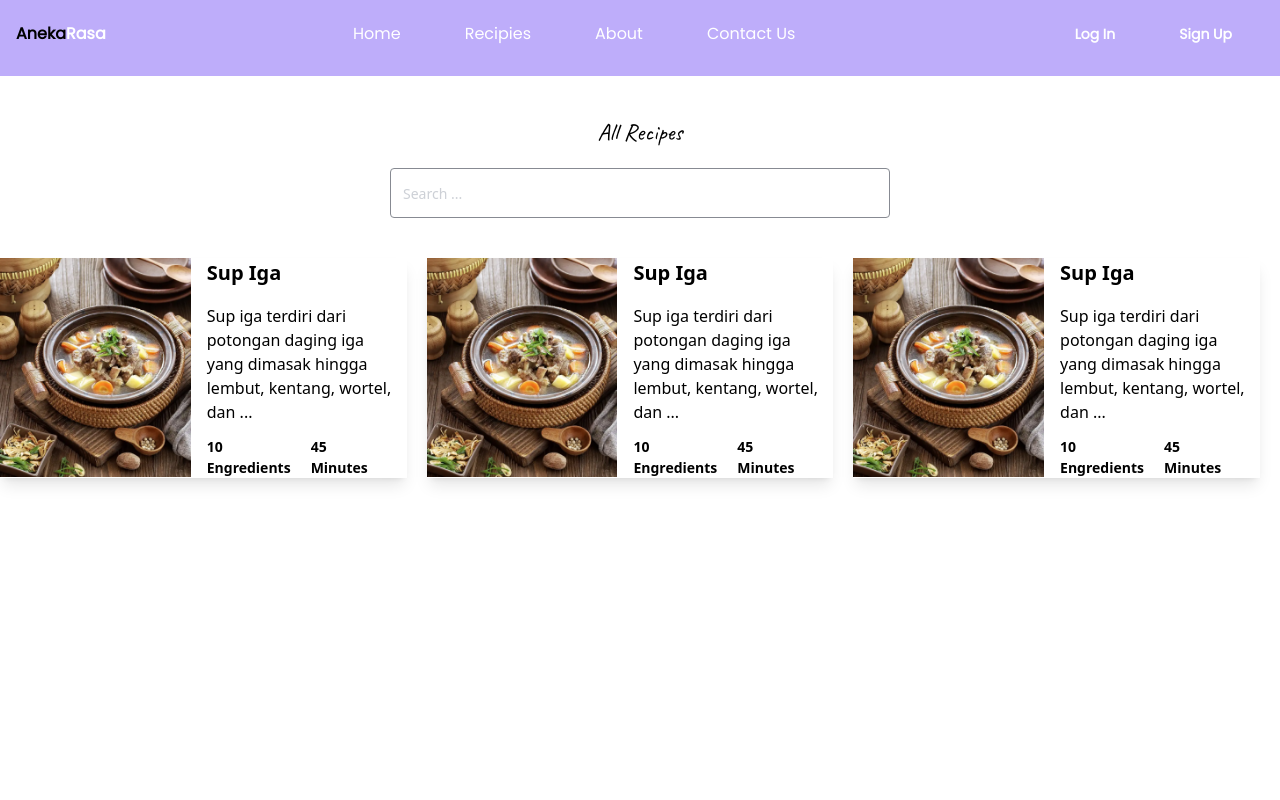
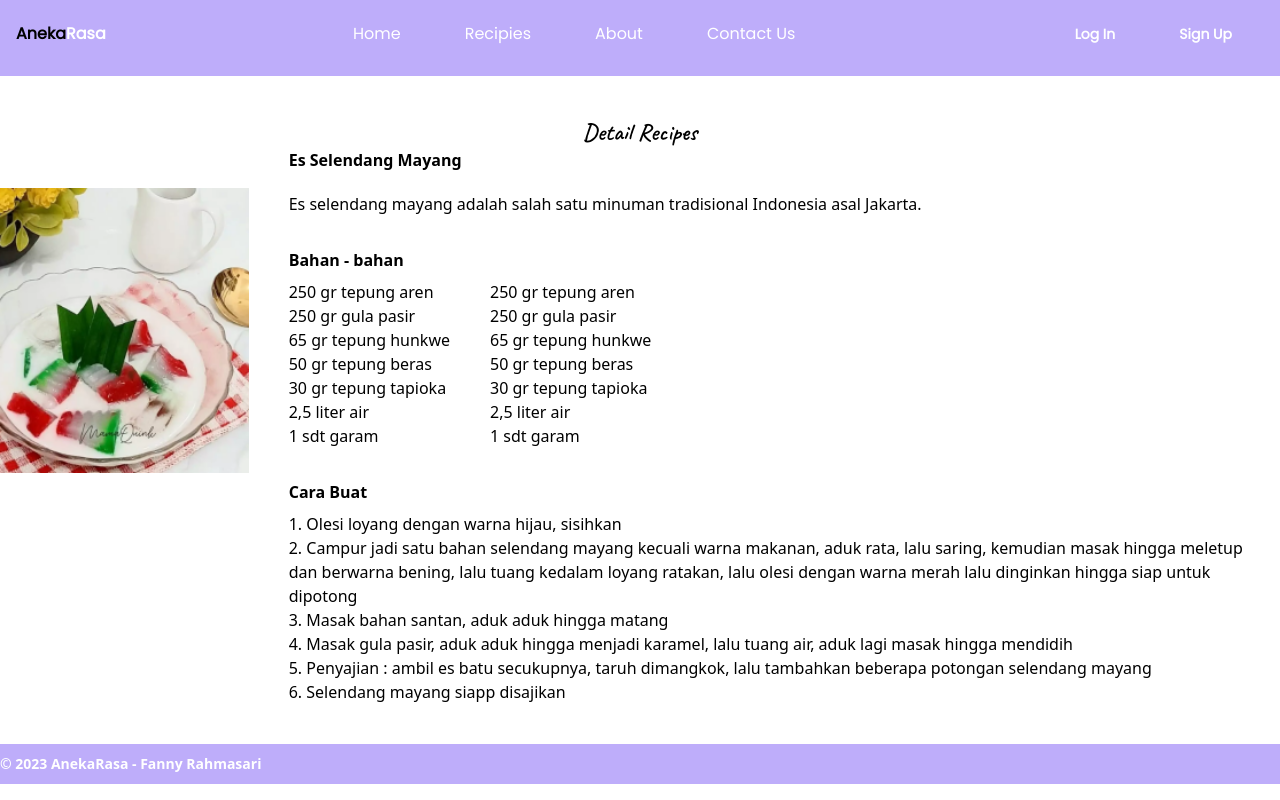
Before and after one commit to fannyrahmasari/web_resep_makanan, a React (Vite) app: page / in a window 1280 px wide. Built offline with nearby package versions, Linux system fonts and the light colour scheme.

Commit message:
feat : menambahkan detail resep

```diff
--- a/src/components/Card.jsx
+++ b/src/components/Card.jsx
@@ -4,11 +4,11 @@ const  Card = (props) => {
     return(
         <div className="flex gap-4 w-[300px] lg:w-[500px] lg:mr-5 shadow-lg mt-10">
             <div>
-                <img src={image} alt="" className="w-[300px] lg:w-[700px]"/>
+                <img src={image} alt="" className="w-[300px] lg:w-[500px]"/>
             </div>
             <div className="mr-2">
-                <h1 className="font-semibold text-[12px] lg:text-[20px]">{judul}</h1>
-                <p className="text-[9px] lg:text-[16px] mt-4 lg:h-28">{content}</p>
+                <h1 className="font-semibold text-[12px] lg:text-[18px]">{judul}</h1>
+                <p className="text-[9px] lg:text-[14px] mt-4 lg:h-32">{content}</p>
                 <div className="flex mt-5">
                     <p className="mr-5 font-semibold text-[12px] lg:text-[14px]">10 <br /> Engredients </p>
                     <p className="font-semibold text-[12px] lg:text-[14px]">45 <br /> Minutes </p>
--- /dev/null
+++ b/src/components/Footer.jsx
@@ -0,0 +1,13 @@
+const Footer = () => {
+    return(
+        <div>
+            <div className="bg-ungu h-10 flex justify-center items-center">
+                <div className="container mx-auto">
+                    <p className="text-white font-semibold text-sm">&copy; 2023 AnekaRasa - Fanny Rahmasari</p>
+                </div>
+            </div>
+        </div>
+    )
+}
+
+export default Footer
--- a/src/pages/allRecipe.jsx
+++ b/src/pages/allRecipe.jsx
@@ -2,6 +2,7 @@ import Card from "../components/Card"
 import Navbar from "../components/Navbar"
 import InputForm from "../components/input/Index"
 import card2 from "../assets/img/card-2.png"
+import Footer from "../components/Footer"
 
 const AllRecipe = () => {
     return(
@@ -19,11 +20,16 @@ const AllRecipe = () => {
                 </div>
             </div>
 
-            <div className="container mx-auto flex flex-col lg:flex-row md: flex-row justify-normal items-center">
+            <div className="flex flex-col lg:flex-row md:flex-row justify-center items-center flex-wrap mb-12">
+                <Card image={card2} judul="Sup Iga" content="Sup iga terdiri dari potongan daging iga yang dimasak hingga lembut, kentang, wortel, dan ..." />
+                <Card image={card2} judul="Sup Iga" content="Sup iga terdiri dari potongan daging iga yang dimasak hingga lembut, kentang, wortel, dan ..." />
+                <Card image={card2} judul="Sup Iga" content="Sup iga terdiri dari potongan daging iga yang dimasak hingga lembut, kentang, wortel, dan ..." />
                 <Card image={card2} judul="Sup Iga" content="Sup iga terdiri dari potongan daging iga yang dimasak hingga lembut, kentang, wortel, dan ..." />
                 <Card image={card2} judul="Sup Iga" content="Sup iga terdiri dari potongan daging iga yang dimasak hingga lembut, kentang, wortel, dan ..." />
                 <Card image={card2} judul="Sup Iga" content="Sup iga terdiri dari potongan daging iga yang dimasak hingga lembut, kentang, wortel, dan ..." />
             </div>
+
+            <Footer />
         </div>
     )
 }
--- a/src/pages/detailRecipes.jsx
+++ b/src/pages/detailRecipes.jsx
@@ -1,7 +1,67 @@
+import Navbar from "../components/Navbar"
+import card1 from "../assets/img/card-1.png"
+import Footer from "../components/Footer"
+
 const DetailRecipes = () => {
     return(
         <div>
+           <div className="bg-ungu">
+                <Navbar />
+            </div>
+            <h1 className="text-center font-caveat text-2xl font-semibold mt-10">Detail Recipes</h1>
+            <div className="container mx-auto flex">
+                <div className="flex flex-col lg:flex-row md:flex-row">
+                    <div className="mx-auto mt-10 mb-10">
+                        <img src={card1} alt="" className="lg:w-[500px] md:w-[400px]" />
+                    </div>
+                    <div className="lg:ml-10 ml-5 mr-5">
+                        <h2 className="font-semibold">Es Selendang Mayang</h2>
 
+                        <p className="mt-5">Es selendang mayang adalah salah satu minuman tradisional Indonesia asal Jakarta. </p>
+
+                        <div>
+                            <h3 className="mt-8 mb-2 font-semibold">Bahan - bahan</h3>
+                            <div className="flex">
+                                <ul>
+                                    <li>250 gr tepung aren</li>
+                                    <li>250 gr gula pasir</li>
+                                    <li>65 gr tepung hunkwe</li>
+                                    <li>50 gr tepung beras</li>
+                                    <li>30 gr tepung tapioka</li>
+                                    <li>2,5 liter air</li>
+                                    <li>1 sdt garam</li>
+                                </ul>
+                                <div className="ml-10">
+                                    <ul>
+                                        <li>250 gr tepung aren</li>
+                                        <li>250 gr gula pasir</li>
+                                        <li>65 gr tepung hunkwe</li>
+                                        <li>50 gr tepung beras</li>
+                                        <li>30 gr tepung tapioka</li>
+                                        <li>2,5 liter air</li>
+                                        <li>1 sdt garam</li>
+                                    </ul>
+                                </div>
+                            </div>
+
+                            <h3 className="mt-8 mb-2 font-semibold">Cara Buat</h3>
+
+                            <div className="flex mb-10">
+                                    <ol>
+                                        <li>1. Olesi loyang dengan warna hijau, sisihkan</li>
+                                        <li>2. Campur jadi satu bahan selendang mayang kecuali warna makanan, aduk rata, lalu saring, kemudian masak hingga meletup dan berwarna bening, lalu tuang kedalam loyang ratakan, lalu olesi dengan warna merah lalu dinginkan hingga siap untuk dipotong</li>
+                                        <li>3. Masak bahan santan, aduk aduk hingga matang</li>
+                                        <li>4. Masak gula pasir, aduk aduk hingga menjadi karamel, lalu tuang air, aduk lagi masak hingga mendidih</li>
+                                        <li>5. Penyajian : ambil es batu secukupnya, taruh dimangkok, lalu tambahkan beberapa potongan selendang mayang</li>
+                                        <li>6. Selendang mayang siapp disajikan</li>
+                                    </ol>
+                            </div>
+                        </div>
+                    </div>
+                </div>
+            </div>
+
+            <Footer />
         </div>
     )
 }
--- a/src/pages/landingPages.jsx
+++ b/src/pages/landingPages.jsx
@@ -8,6 +8,7 @@ import about from "../assets/img/about.png"
 import contact from "../assets/img/contact.png"
 import { Fragment } from "react"
 import InputForm from "../components/input/Index"
+import Footer from "../components/Footer"
 const LandingPages = () => {
     return(
     <Fragment>
@@ -108,11 +109,7 @@ const LandingPages = () => {
             </div>
 
             {/* Footer */}
-            <div className="bg-ungu h-10 flex justify-center items-center">
-                <div className="container mx-auto">
-                    <p className="text-white font-semibold text-sm">&copy; 2023 AnekaRasa - Fanny Rahmasari</p>
-                </div>
-            </div>
+            <Footer />
     </Fragment>
     )
 }
--- a/src/routes/index.jsx
+++ b/src/routes/index.jsx
@@ -1,11 +1,12 @@
 // import LandingPages from "../pages/landingPages"
-import AllRecipe from "../pages/allRecipe"
+// import AllRecipe from "../pages/allRecipe"
+import DetailRecipes from "../pages/detailRecipes"
 function App() {
 
   return (
     <div>
       <div>
-        <AllRecipe />
+        <DetailRecipes />
       </div>
     </div>
   )
```
